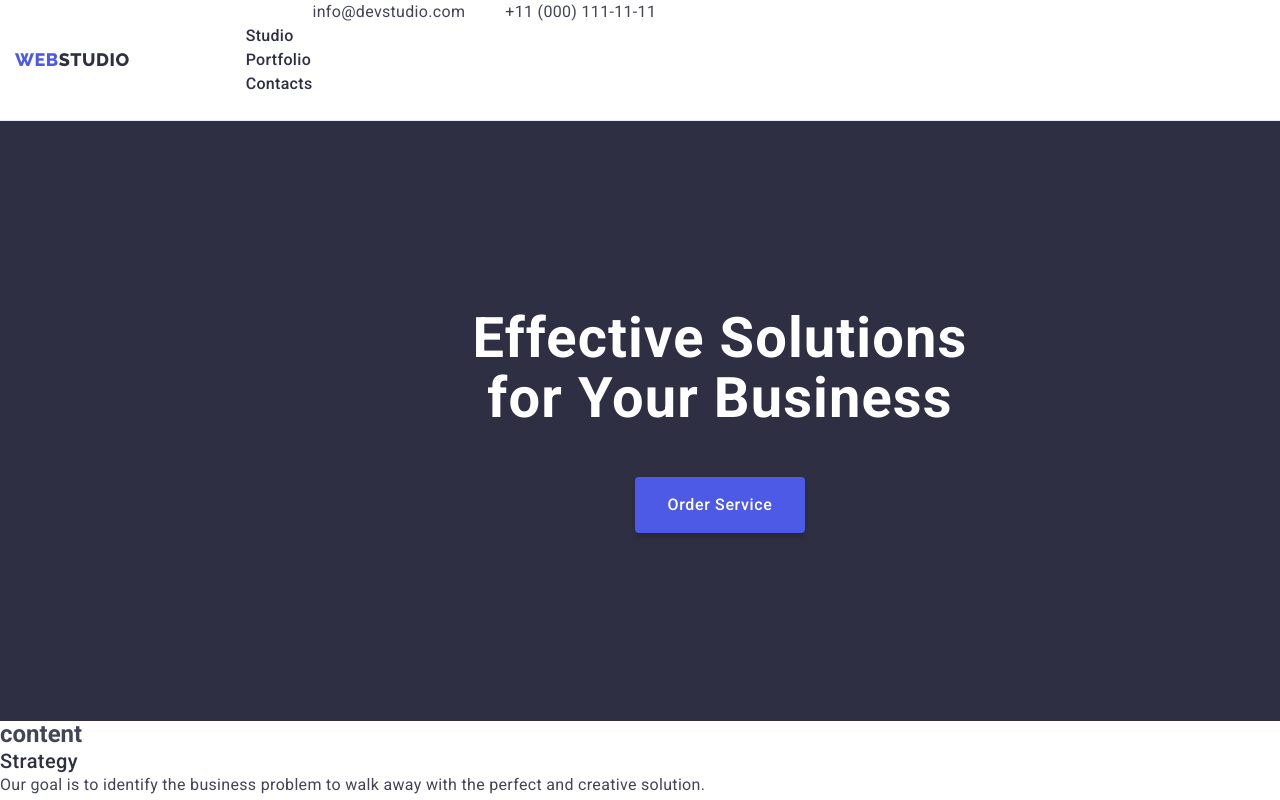
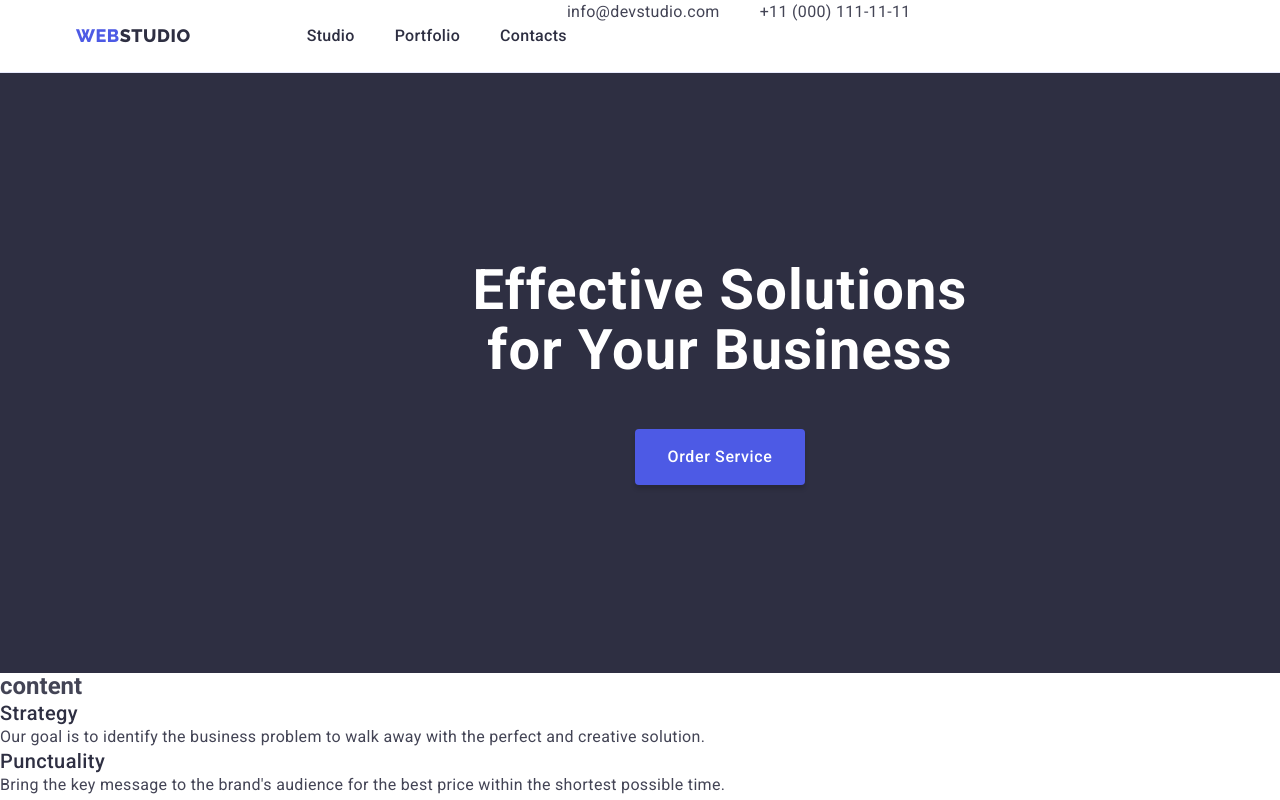
Before and after one commit to AndrOkhtnkv/goit-markup-hw-03, a plain HTML site: page index.html in a window 1280 px wide. Shown: the top 800 px of the page. Drawn offline with nearby package versions, Linux system fonts and the light colour scheme.

Commit message:
Update styles.css

```diff
--- a/css/styles.css
+++ b/css/styles.css
@@ -208,6 +208,7 @@ img {
     display: flex;
     width: 1158px;
     padding: 0 15px;
+    margin: 0 auto;
 }
 nav {
     display: flex;
@@ -215,6 +216,13 @@ nav {
     gap: 40px;
     padding: 24px 0;
 }
+.nav-list {
+    display: flex;
+    gap: 40px;
+}
+.contacts-item {
+    padding: 24px 0;
+}
 .contacts-list {
     display: flex;
     gap: 40px;
```
